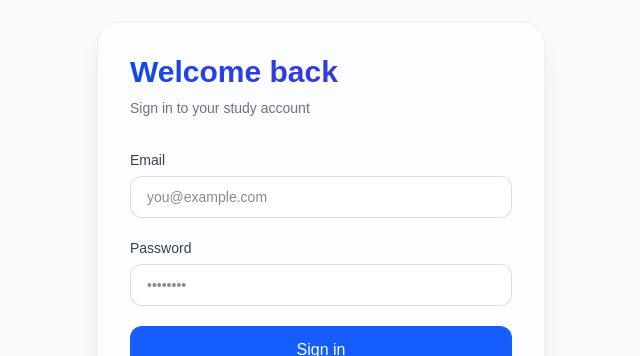
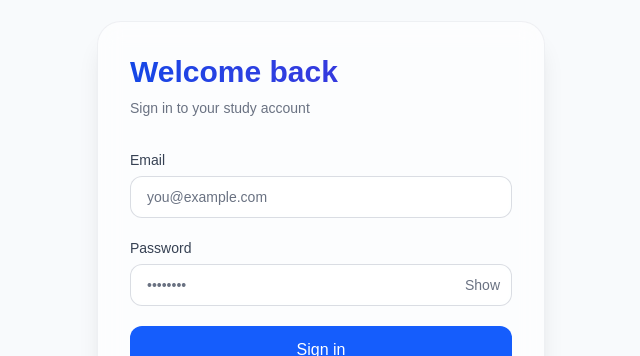
Before and after one commit to lum-derek/Ai-study-tool, a Next.js app: page /login in a window 1280 px wide. Shown: the part 160-516 px from the top of the page, without its empty margins (319-959 px from the left). Built offline with nearby package versions, Linux system fonts and the light colour scheme.

Commit message:
fix: input text visibility and add password toggle toggle to auth forms

```diff
--- a/app/login/page.tsx
+++ b/app/login/page.tsx
@@ -10,6 +10,8 @@
   const [password, setPassword] = useState('')
   const [error, setError] = useState('')
   const [loading, setLoading] = useState(false)
+
+  const [showPassword, setShowPassword] = useState(false)
 
   async function handleSubmit(e: React.FormEvent) {
     e.preventDefault()
@@ -54,7 +56,7 @@
               required
               value={email}
               onChange={(e) => setEmail(e.target.value)}
-              className="w-full px-4 py-2.5 border border-gray-300/80 rounded-xl text-sm focus:outline-none focus:ring-2 focus:ring-indigo-500 bg-white/50 backdrop-blur-sm"
+              className="w-full px-4 py-2.5 border border-gray-300/80 rounded-xl text-sm focus:outline-none focus:ring-2 focus:ring-indigo-500 bg-white/50 backdrop-blur-sm text-gray-900 placeholder-gray-500"
               placeholder="you@example.com"
             />
           </div>
@@ -63,14 +65,24 @@
             <label className="block text-sm font-medium text-gray-700 mb-1.5">
               Password
             </label>
+            <div className="relative">
               <input
-              type="password"
+                type={showPassword ? 'text' : 'password'}
                 required
                 value={password}
                 onChange={(e) => setPassword(e.target.value)}
-              className="w-full px-4 py-2.5 border border-gray-300/80 rounded-xl text-sm focus:outline-none focus:ring-2 focus:ring-indigo-500 bg-white/50 backdrop-blur-sm"
+                className="w-full px-4 py-2.5 border border-gray-300/80 rounded-xl text-sm focus:outline-none focus:ring-2 focus:ring-indigo-500 bg-white/50 backdrop-blur-sm text-gray-900 placeholder-gray-500 pr-14"
                 placeholder="••••••••"
               />
+              <button
+                type="button"
+                onClick={() => setShowPassword(!showPassword)}
+                className="absolute right-3 top-1/2 -translate-y-1/2 text-gray-500 hover:text-gray-700 text-sm font-medium"
+                tabIndex={-1}
+              >
+                {showPassword ? 'Hide' : 'Show'}
+              </button>
+            </div>
           </div>
 
           {error && (
--- a/app/signup/page.tsx
+++ b/app/signup/page.tsx
@@ -9,6 +9,8 @@
   const [error, setError] = useState('')
   const [success, setSuccess] = useState(false)
   const [loading, setLoading] = useState(false)
+
+  const [showPassword, setShowPassword] = useState(false)
 
   async function handleSubmit(e: React.FormEvent) {
     e.preventDefault()
@@ -80,7 +82,7 @@
               required
               value={email}
               onChange={(e) => setEmail(e.target.value)}
-              className="w-full px-4 py-2.5 border border-gray-300/80 rounded-xl text-sm focus:outline-none focus:ring-2 focus:ring-indigo-500 bg-white/50 backdrop-blur-sm"
+              className="w-full px-4 py-2.5 border border-gray-300/80 rounded-xl text-sm focus:outline-none focus:ring-2 focus:ring-indigo-500 bg-white/50 backdrop-blur-sm text-gray-900 placeholder-gray-500"
               placeholder="you@example.com"
             />
           </div>
@@ -89,14 +91,24 @@
             <label className="block text-sm font-medium text-gray-700 mb-1.5">
               Password
             </label>
+            <div className="relative">
               <input
-              type="password"
+                type={showPassword ? 'text' : 'password'}
                 required
                 value={password}
                 onChange={(e) => setPassword(e.target.value)}
-              className="w-full px-4 py-2.5 border border-gray-300/80 rounded-xl text-sm focus:outline-none focus:ring-2 focus:ring-indigo-500 bg-white/50 backdrop-blur-sm"
+                className="w-full px-4 py-2.5 border border-gray-300/80 rounded-xl text-sm focus:outline-none focus:ring-2 focus:ring-indigo-500 bg-white/50 backdrop-blur-sm text-gray-900 placeholder-gray-500 pr-14"
                 placeholder="At least 6 characters"
               />
+              <button
+                type="button"
+                onClick={() => setShowPassword(!showPassword)}
+                className="absolute right-3 top-1/2 -translate-y-1/2 text-gray-500 hover:text-gray-700 text-sm font-medium"
+                tabIndex={-1}
+              >
+                {showPassword ? 'Hide' : 'Show'}
+              </button>
+            </div>
           </div>
 
           {error && (
```
Lines whose indentation alone changed are shown as unchanged.
